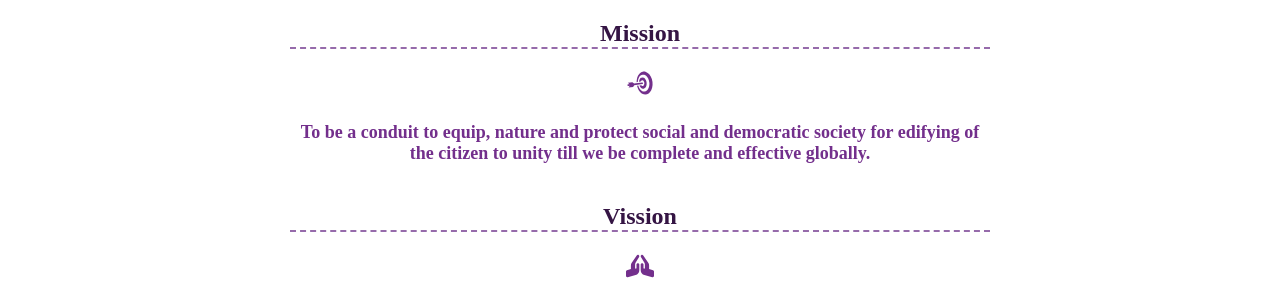
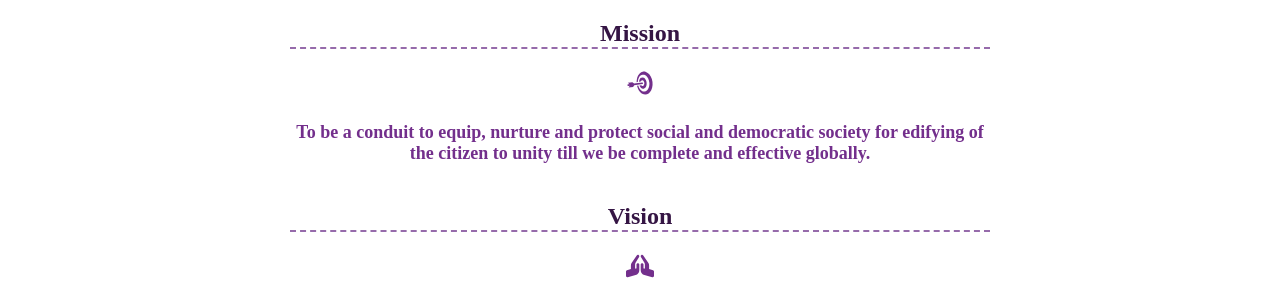
Before and after one commit to QueenterJuma/jfp-kenya, a React (Vite) app: page / in a window 1280 px wide. Shown: the part 800-1082 px from the top of the page. Built offline with nearby package versions, Linux system fonts and the light colour scheme; a web font is replaced by a local one.

Commit message:
Add update in Missision and Vision statement

```diff
--- a/src/components/Mission/Mission.jsx
+++ b/src/components/Mission/Mission.jsx
@@ -9,12 +9,12 @@ const Mission = () => {
         <h2>Mission</h2>
         <span> <GiBullseye /> </span>
         <p>
-          To be a conduit to equip, nature and protect social and democratic society for edifying of the citizen to unity till we be complete and effective globally.
+          To be a conduit to equip, nurture and protect social and democratic society for edifying of the citizen to unity till we be complete and effective globally.
         </p>
       </div>
 
       <div className='vission'>
-        <h2>Vission</h2>
+        <h2>Vision</h2>
         <span> <FaPrayingHands /> </span>
         <p>
           Restoration of justice in the land to establish a prosperous, industrialized and modern nation, in which all citizens enjoy equal social, economic and democratic rights, and live in unity.
```
